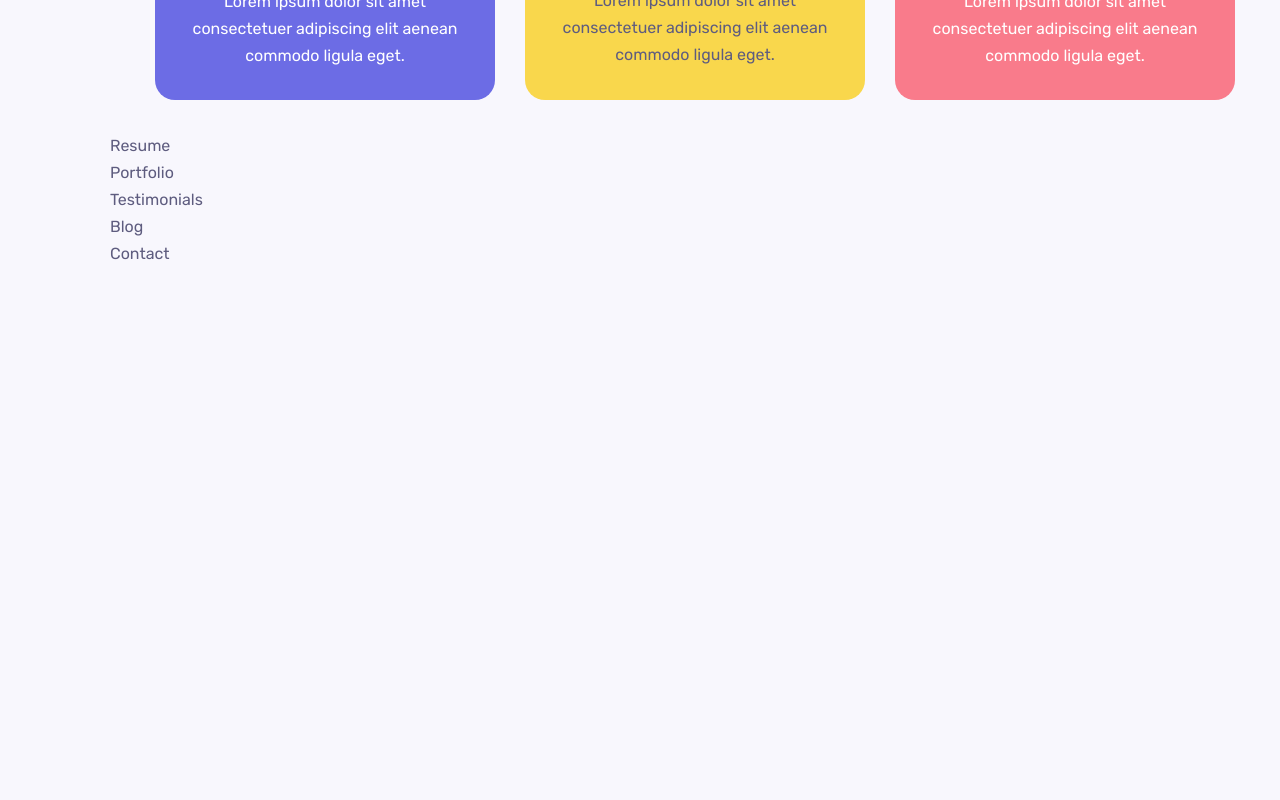
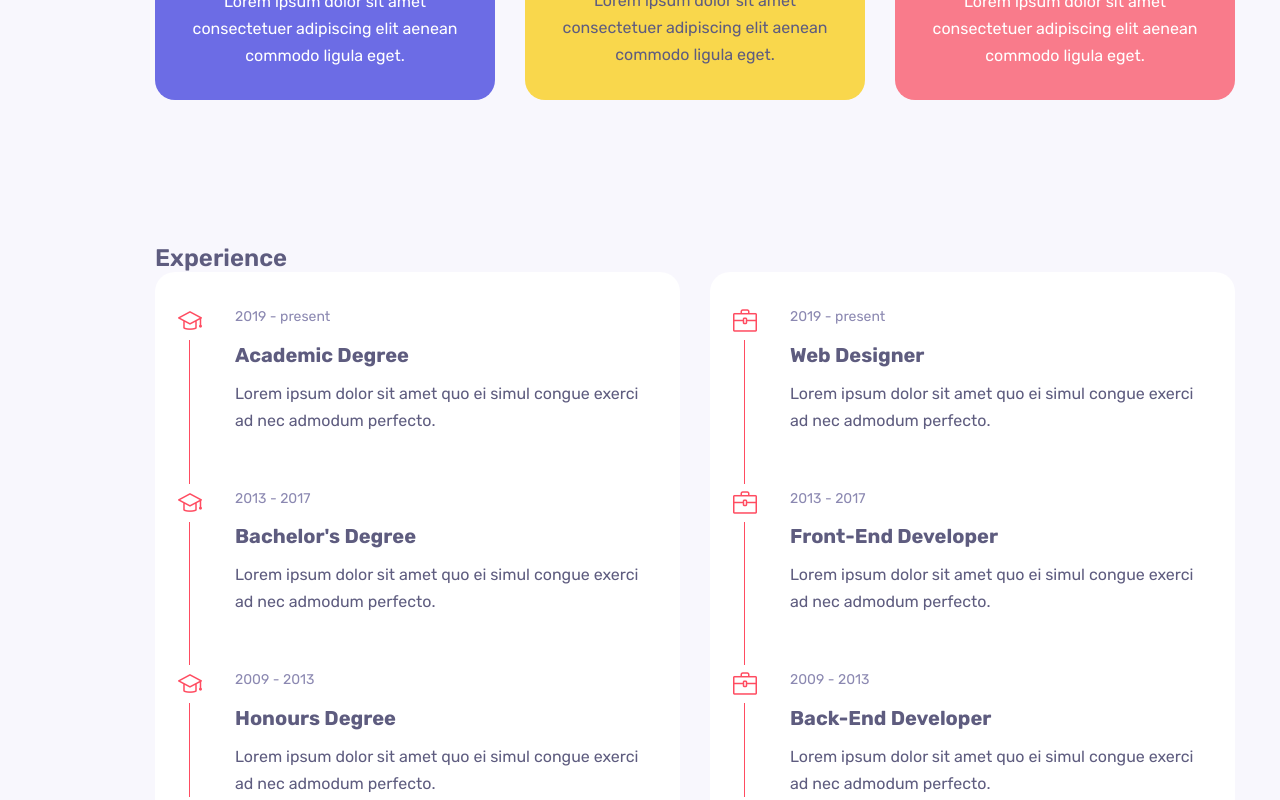
Before and after one commit to dwi-wijaya/portfolio-react, a React (Vite) app: page / in a window 1280 px wide. Shown: the part 1160-1960 px from the top of the page. Before the commit the page ends 1427 px from the top, so only its background shows below. Built offline with nearby package versions, Linux system fonts and the light colour scheme.

Commit message:
services components

```diff
--- /dev/null
+++ b/src/components/resume/Card.jsx
@@ -0,0 +1,14 @@
+import React from "react";
+
+const Card = (props) => {
+  return (
+    <div className="timeline__item">
+      <i className={props.icon}></i>
+      <span className="timeline__date">{props.year}</span>
+      <h3 className="timeline__title">{props.title}</h3>
+      <p className="timeline__text">{props.desc}</p>
+    </div>
+  );
+};
+
+export default Card;
--- /dev/null
+++ b/src/components/resume/Data.jsx
@@ -0,0 +1,51 @@
+const Data = [
+    {
+        id: 1,
+        category: "education",
+        icon: "icon-graduation",
+        year: "2019 - present",
+        title: "Academic Degree",
+        desc: "Lorem ipsum dolor sit amet quo ei simul congue exerci     ad nec admodum perfecto.",
+    },
+    {
+        id: 2,
+        category: "education",
+        icon: "icon-graduation",
+        year: "2013 - 2017",
+        title: "Bachelor's Degree",
+        desc: "Lorem ipsum dolor sit amet quo ei simul congue exerci     ad nec admodum perfecto.",
+    },
+    {
+        id: 3,
+        category: "education",
+        icon: "icon-graduation",
+        year: "2009 - 2013",
+        title: "Honours Degree",
+        desc: "Lorem ipsum dolor sit amet quo ei simul congue exerci     ad nec admodum perfecto.",
+    },
+    {
+        id: 4,
+        category: "experience",
+        icon: "icon-briefcase",
+        year: "2019 - present",
+        title: "Web Designer",
+        desc: "Lorem ipsum dolor sit amet quo ei simul congue exerci     ad nec admodum perfecto.",
+    },
+    {
+        id: 5,
+        category: "experience",
+        icon: "icon-briefcase",
+        year: "2013 - 2017",
+        title: "Front-End Developer",
+        desc: "Lorem ipsum dolor sit amet quo ei simul congue exerci     ad nec admodum perfecto.",
+    },
+    {
+        id: 6,
+        category: "experience",
+        icon: "icon-briefcase",
+        year: "2009 - 2013",
+        title: "Back-End Developer",
+        desc: "Lorem ipsum dolor sit amet quo ei simul congue exerci     ad nec admodum perfecto.",
+    },
+];
+export default Data
--- a/src/components/resume/Resume.jsx
+++ b/src/components/resume/Resume.jsx
@@ -1,8 +1,45 @@
 import React from 'react';
 import './resume.css'
+import Data from './Data'
+import Card from './Card';
 const Resume = () => {
     return (
-        <div id='resume'>Resume</div>
+        <section className="resume container section" id="resume">
+          <h2 className="section__title">Experience</h2>
+
+          <div className="resume__container grid">
+            <div className="timeline grid">
+              {Data.map((val,id) => {
+                if(val.category === 'education') {
+                  return (
+                    <Card
+                    key={id}
+                    icon={val.icon}
+                    year={val.year}
+                    title={val.title}
+                    desc={val.desc}
+                    />
+                  )
+                }
+              })}
+            </div>
+            <div className="timeline grid">
+              {Data.map((val,id) => {
+                if(val.category === 'experience') {
+                  return (
+                    <Card
+                    key={id}
+                    icon={val.icon}
+                    year={val.year}
+                    title={val.title}
+                    desc={val.desc}
+                    />
+                  )
+                }
+              })}
+            </div>
+          </div>
+        </section>
       )
 }
 export default Resume
--- a/src/components/resume/resume.css
+++ b/src/components/resume/resume.css
@@ -0,0 +1,51 @@
+.resume__container {
+    grid-template-columns: repeat(2, 1fr);
+    column-gap: 1.875rem;
+}
+
+.timeline {
+    background-color: var(--container-color);
+    padding: 1.875rem;
+    border-radius: var(--border-radius);
+    position: relative;
+    box-shadow: var(--box-shadow);
+}
+
+.timeline__item {
+    position: relative;
+    padding-left: 3.125rem;
+    padding-bottom: 3.125rem;
+}
+
+.timeline__item:last-child {
+    padding-bottom: 0;
+}
+
+.timeline__item::before {
+    content: '';
+    width: 1px;
+    height: 100%;
+    background-color: var(--first-color);
+    position: absolute;
+    left: 0.25rem;
+    top: 0;
+}
+
+.timeline .icon-briefcase,
+.timeline .icon-graduation {
+    position: absolute;
+    left: -0.4375rem;
+    top: 0;
+    font-size: var(--h2-font-size);
+    color: var(--first-color);
+    background-color: var(--container-color);
+    padding: 0.4375rem 0;
+}
+.timeline__date{
+    color: #8b88b1;
+    font-size: var(--small-font-size);
+}
+.timeline__title{
+    font-size: var(--h3-font-size);
+    margin: .5rem 0 ;
+}
--- a/src/index.css
+++ b/src/index.css
@@ -15,7 +15,7 @@
     /* .5rem 8px | 1rem = 16px  ...*/
     --body-font: 'Rubik', sans-serif;
     --h1-font-size: 2.25rem;
-    --h1-font-size: 1.5rem;
+    --h2-font-size: 1.5rem;
     --h3-font-size: 1.25rem;
     --normal-font-size: 1rem;
     --small-font-size: 0.875rem;
```
